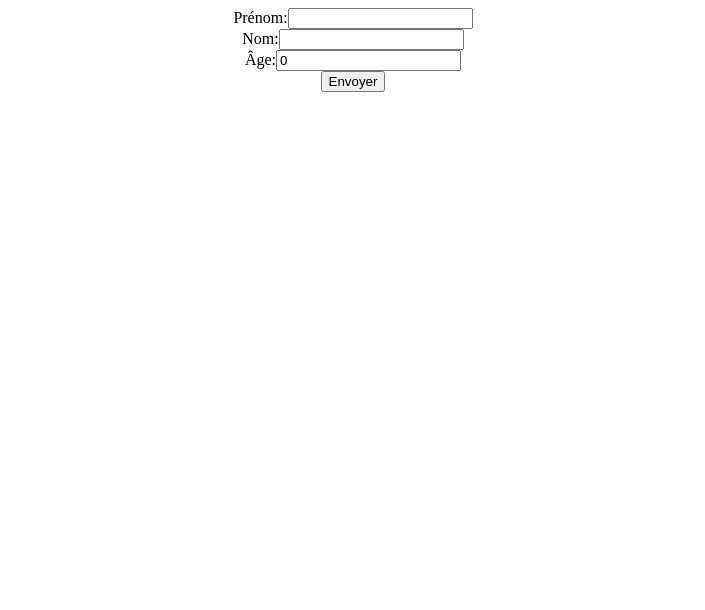
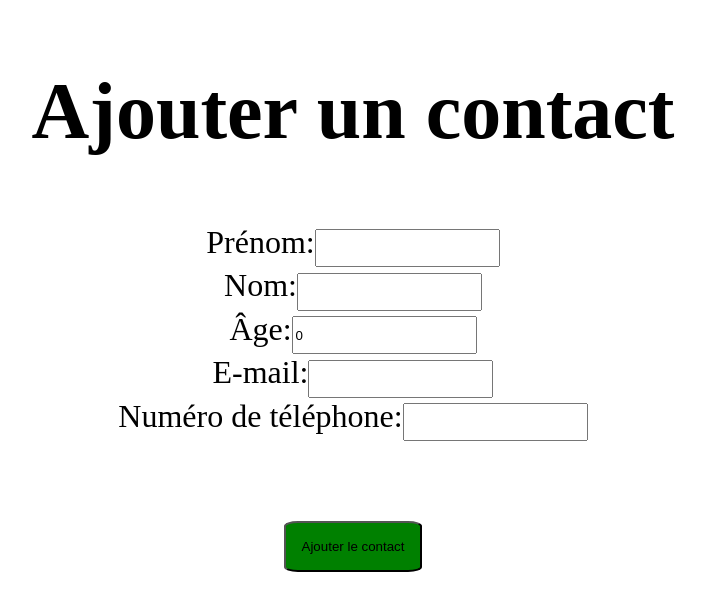
Before and after one commit to aurelie661/ANGULAR, an Angular app in the folder my-first-project/: page / in a window 1280 px wide. Shown: the top 610 px of the page, without its empty margins (287-992 px from the left). Built offline with nearby package versions, Linux system fonts and the light colour scheme.

Commit message:
exo2 tab contact

```diff
--- a/my-first-project/src/app/app.component.html
+++ b/my-first-project/src/app/app.component.html
@@ -1 +1,3 @@
-<app-form-user></app-form-user>
+<!-- <app-form-user></app-form-user> -->
+<!-- <app-conditional></app-conditional> -->
+<app-repertory></app-repertory>
--- a/my-first-project/src/app/app.module.ts
+++ b/my-first-project/src/app/app.module.ts
@@ -6,12 +6,14 @@ import { AppComponent } from './app.component';
 import { FormUserComponent } from './components/form-user/form-user.component';
 import { FormsModule } from '@angular/forms';
 import { ConditionalComponent } from './components/conditional/conditional.component';
+import { RepertoryComponent } from './components/repertory/repertory.component';
 
 @NgModule({
   declarations: [
     AppComponent,
     FormUserComponent,
-    ConditionalComponent
+    ConditionalComponent,
+    RepertoryComponent
   ],
   imports: [
     BrowserModule,
--- /dev/null
+++ b/my-first-project/src/app/components/repertory/repertory.component.css
@@ -0,0 +1,31 @@
+:host{
+    text-align: center;
+
+}
+
+h2{
+    font-size: 5rem;
+}
+label{
+    font-size: 2rem;
+}
+input{
+    height: 2rem;
+}
+button{
+    margin-top: 5rem;
+    padding: 1rem;
+    border-radius: 10%;
+    cursor: pointer;
+}
+table{
+    border: 2px solid black;
+}
+#add{
+    background-color: green;
+    color: black;
+}
+#delete{
+    background-color: red;
+    color: black;
+}
--- /dev/null
+++ b/my-first-project/src/app/components/repertory/repertory.component.html
@@ -0,0 +1,81 @@
+<div>
+  <h2>Ajouter un contact</h2>
+  <form (submit)="addContact()">
+    <div>
+      <label for="firstName">Prénom:</label>
+      <input
+        type="text"
+        id="firstName"
+        name="firstName"
+        [(ngModel)]="newContact.firstName"
+        required
+      />
+    </div>
+    <div>
+      <label for="lastName">Nom:</label>
+      <input
+        type="text"
+        id="lastName"
+        name="lastName"
+        [(ngModel)]="newContact.lastName"
+        required
+      />
+    </div>
+    <div>
+      <label for="age">Âge:</label>
+      <input
+        type="number"
+        id="age"
+        name="age"
+        [(ngModel)]="newContact.age"
+        required
+      />
+    </div>
+    <div>
+      <label for="email">E-mail:</label>
+      <input
+        type="email"
+        id="email"
+        name="email"
+        [(ngModel)]="newContact.email"
+        required
+      />
+    </div>
+    <div>
+      <label for="phone">Numéro de téléphone:</label>
+      <input
+        type="tel"
+        id="phone"
+        name="phone"
+        [(ngModel)]="newContact.phone"
+        required
+      />
+    </div>
+    <button type="submit" id="add">Ajouter le contact</button>
+  </form>
+</div>
+  <div *ngIf="display">
+    <h2>Liste des contacts</h2>
+    <table>
+      <thead>
+        <tr>
+          <th>Prénom</th>
+          <th>Nom</th>
+          <th>Âge</th>
+          <th>E-mail</th>
+          <th>Numéro de téléphone</th>
+          <th>Action</th>
+        </tr>
+      </thead>
+      <tbody>
+        <tr *ngFor="let contact of contacts; let i = index">
+          <td>{{ contact.firstName }}</td>
+          <td>{{ contact.lastName }}</td>
+          <td>{{ contact.age }}</td>
+          <td>{{ contact.email }}</td>
+          <td>{{ contact.phone }}</td>
+          <td><button (click)="deleteContact(i)" id="delete">Supprimer</button></td>
+        </tr>
+      </tbody>
+    </table>
+  </div>
--- /dev/null
+++ b/my-first-project/src/app/components/repertory/repertory.component.ts
@@ -0,0 +1,35 @@
+import { Component } from '@angular/core';
+
+@Component({
+  selector: 'app-repertory',
+  templateUrl: './repertory.component.html',
+  styleUrls: ['./repertory.component.css'],
+})
+export class RepertoryComponent {
+  contacts: any[] = [];
+  newContact = {
+    firstName: '',
+    lastName: '',
+    age: 0,
+    email: '',
+    phone: '',
+  };
+
+  display = false;
+
+  addContact() {
+    this.contacts.push({ ...this.newContact });
+    this.newContact = {
+      firstName: '',
+      lastName: '',
+      age: 0,
+      email: '',
+      phone: '',
+    };
+    this.display = true;
+  }
+
+  deleteContact(index: number) {
+    this.contacts.splice(index, 1);
+  }
+}
```
